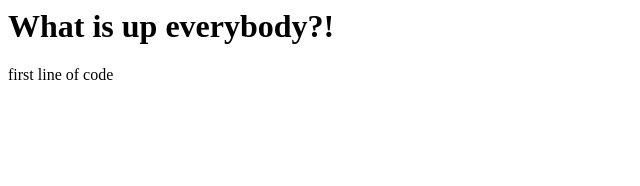
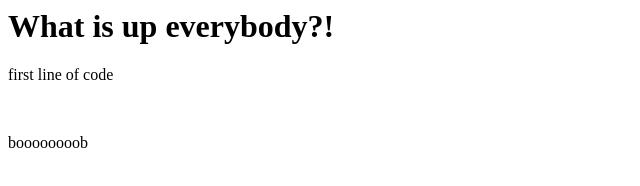
Before and after one commit to jgome047/jgome047.github.io, a plain HTML site: page index.html in a window 1280 px wide. Shown: the whole page, without its empty margins (0-640 px from the left). Drawn offline with Linux system fonts and the light colour scheme.

Commit message:
Update index.html

```diff
--- a/index.html
+++ b/index.html
@@ -1,4 +1,6 @@
 <body>
   <h1>What is up everybody?!</h1>
   <p>first line of code</p>
+  <br>
+  <p>boooooooob</p>
 </body>
```
